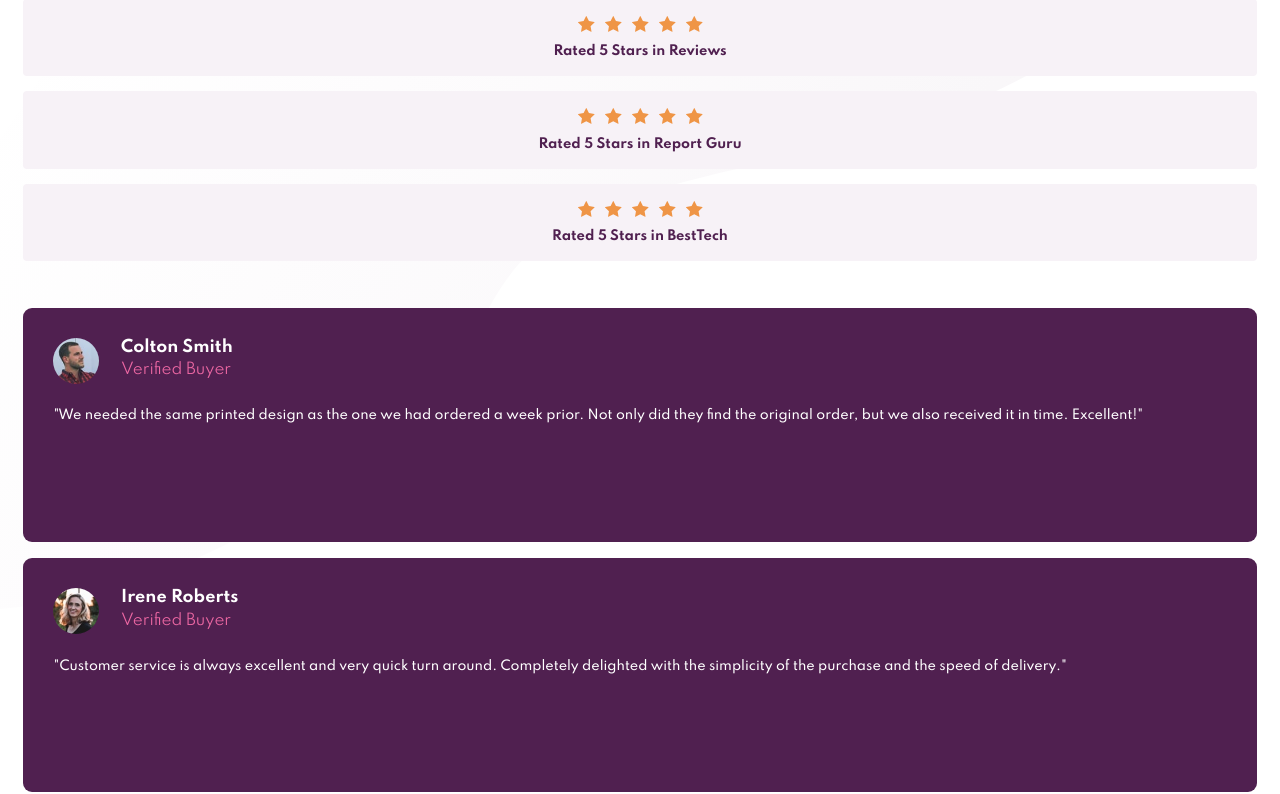
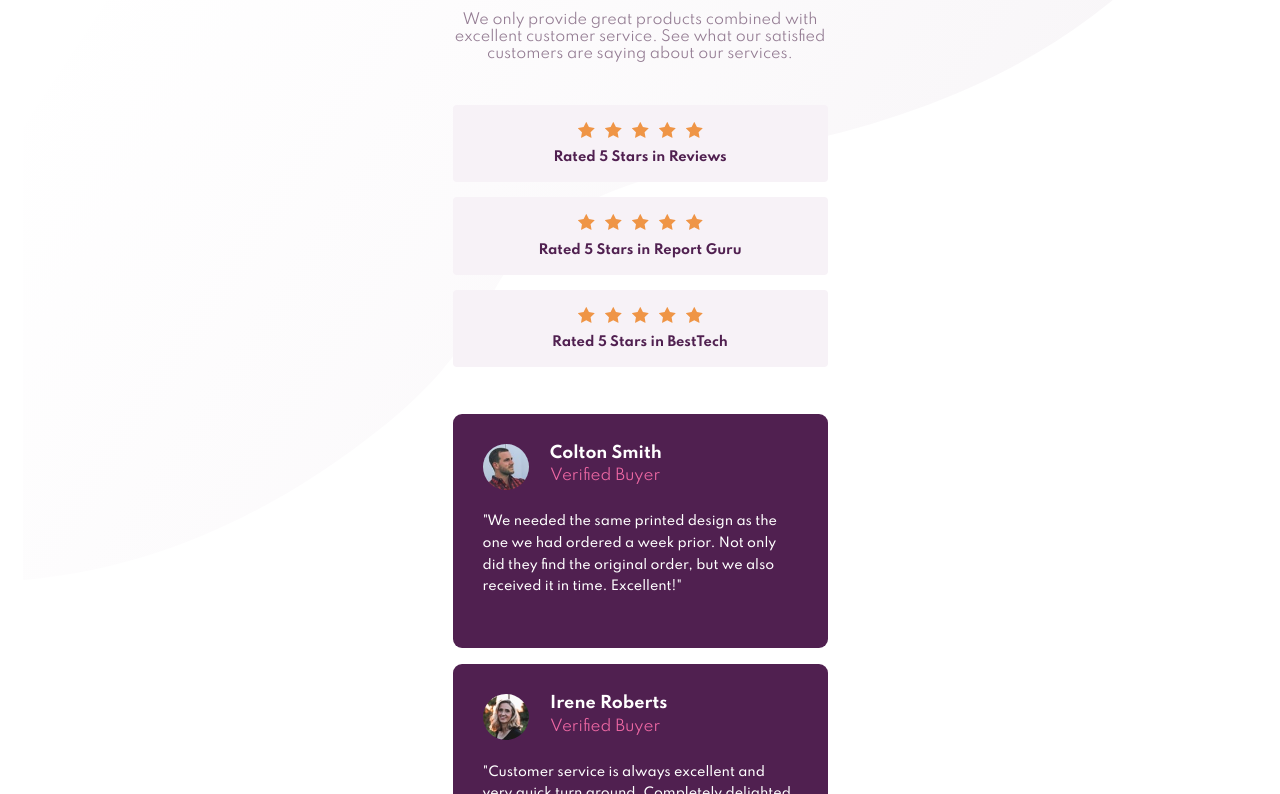
Before and after one commit to MarcusTuliusCiceron/Social-proof-section-challenge-hub, a plain HTML site: page index.html in a window 1280 px wide. Shown: the part 185-979 px from the top of the page. Drawn offline with Linux system fonts and the light colour scheme.

Commit message:
late evening updates

```diff
--- a/_globals.scss
+++ b/_globals.scss
@@ -14,5 +14,10 @@ main{
     background-image: url(/images/bg-pattern-top-mobile.svg);
     background-repeat: no-repeat;
     background-size: contain;
-    padding: 1.5625rem;
+    margin: min(1.5625rem);
+    margin-top: 0;
+    padding-top: 1.5625rem;
+    display: flex;
+    flex-direction: column;
+    align-content: center;
 }
--- a/_header.scss
+++ b/_header.scss
@@ -1,5 +1,7 @@
 header{
     margin-bottom: 3.125rem;
+    max-width: 25rem;
+    align-self: center;
     .infos{
         text-align: center;
         margin-bottom: 2.8125rem;
--- a/_reviews.scss
+++ b/_reviews.scss
@@ -1,10 +1,14 @@
 .review{
+    margin-bottom: 6.25rem;
+    align-self: center;
     &__item{
         background-color: $veryDarkMagenta;
         color: $white;
         padding: 2rem;
         border-radius: 9px;
         height: 15.625rem;
+        max-width: 25rem;
+
         &:not(:last-child){
             margin-bottom: 1.0625rem;
         }
--- a/index.html
+++ b/index.html
@@ -125,7 +125,7 @@
       Challenge by
       <a href="https://www.frontendmentor.io?ref=challenge" target="_blank"
         >Frontend Mentor</a
-      >. Coded by <a href="#">Your Name Here</a>.
+      >. Coded by <a href="#">Marcus Tulius Ciceron</a>.
     </div>
   </body>
 </html>
```
Also changed, not shown: style.css, 1 other file.
